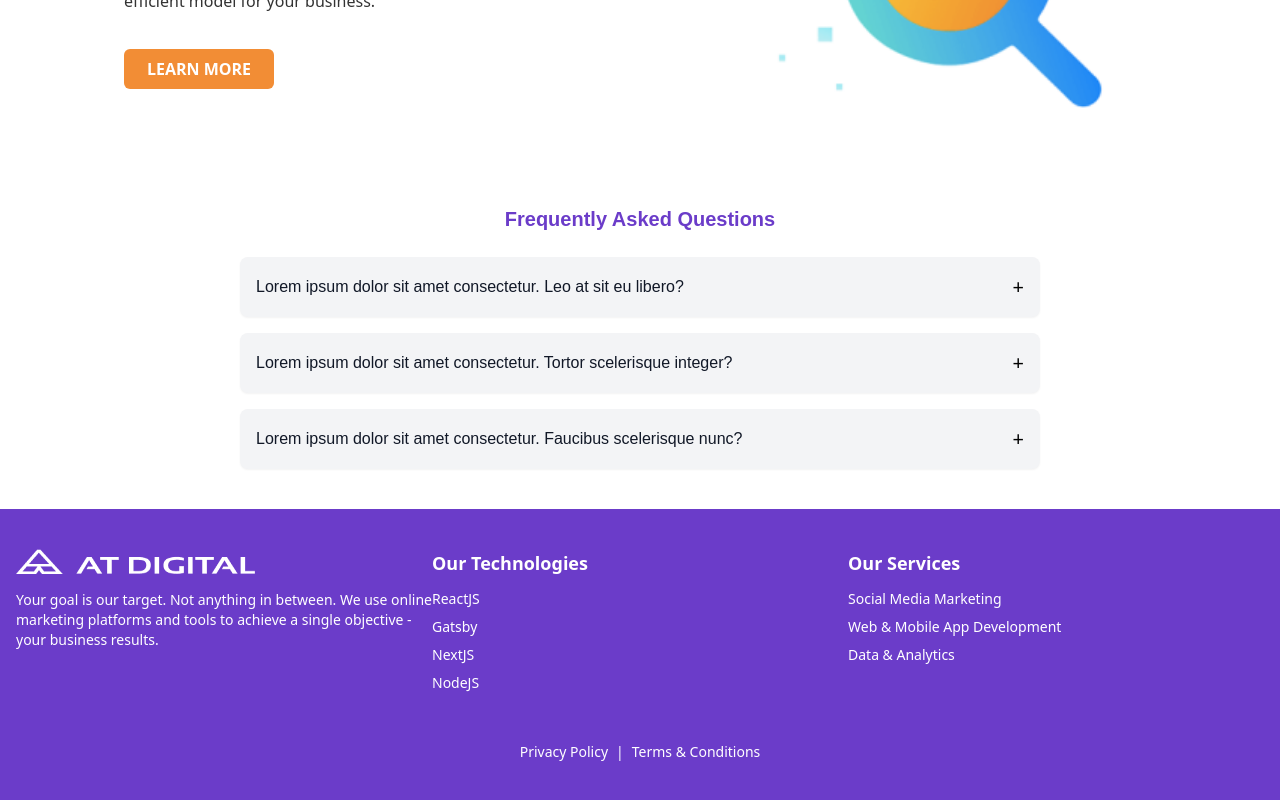
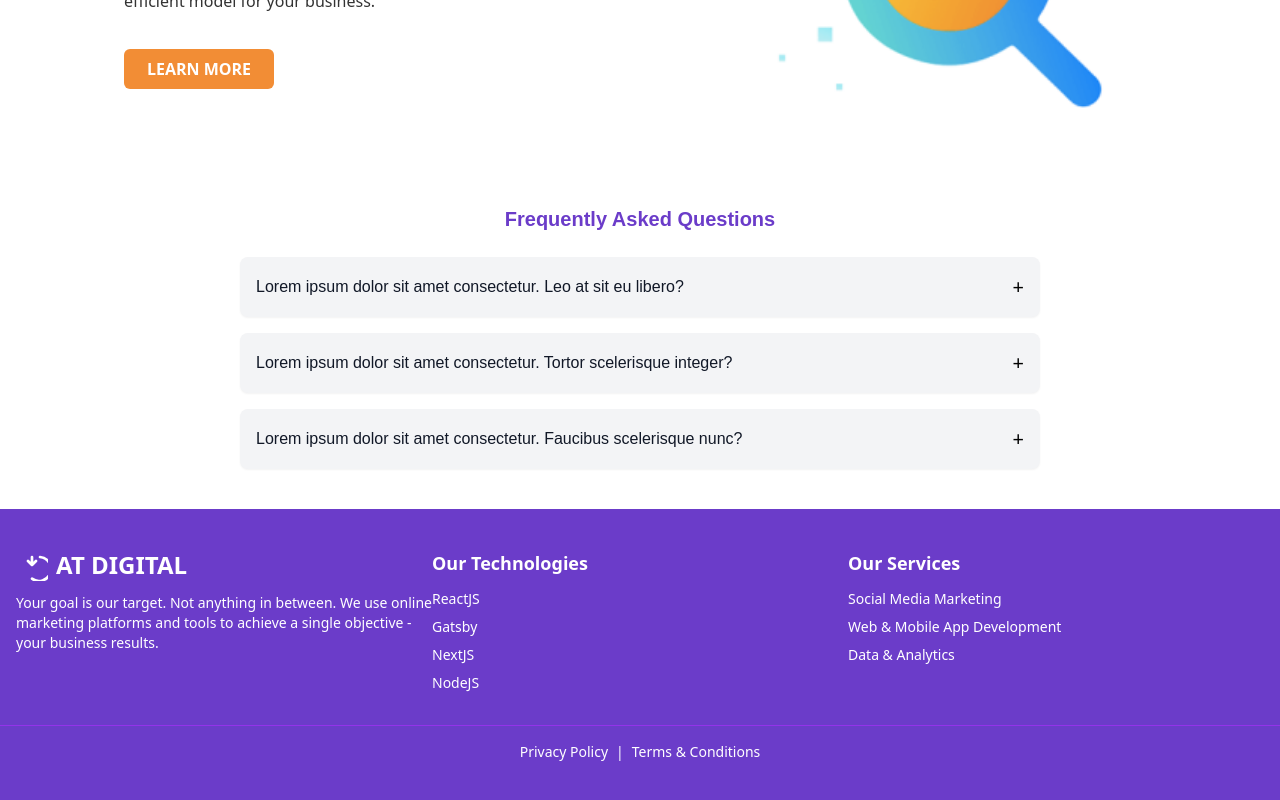
Before and after one commit to SusithD/landing-page, a React (Create React App) app: page / in a window 1280 px wide. Shown: the part 1548-2348 px from the top of the page. Built offline with nearby package versions, Linux system fonts and the light colour scheme.

Commit message:
NAv bar Bug Fixes

```diff
--- a/package.json
+++ b/package.json
@@ -3,6 +3,7 @@
   "version": "0.1.0",
   "private": true,
   "dependencies": {
+    "clsx": "^2.1.1",
     "cra-template": "1.2.0",
     "react": "^19.0.0",
     "react-dom": "^19.0.0",
--- a/src/components/Footer.jsx
+++ b/src/components/Footer.jsx
@@ -1,16 +1,32 @@
 import React from "react";
-import logo from "../assets/logo.png";
 
 const Footer = () => {
   return (
-    <footer className="bg-purpleCustom text-white py-10 mt-10">
+    <footer className="text-white py-10 mt-10" style={{ backgroundColor: '#6B3CC9' }}>
       <div className="container mx-auto px-4 flex flex-col md:flex-row justify-between items-start space-y-8 md:space-y-0">
         {/* Left Section */}
         <div className="w-full md:w-1/3">
-          <div>
-            <img src={logo} alt="Logo" className="w-[238.89px] h-[25px]" />
-          </div>
-          <p className="text-sm mt-4">
+          <h2 className="text-2xl font-bold mb-3 flex items-center">
+            <span className="mr-2">
+              {/* Logo Placeholder */}
+              <svg
+                xmlns="http://www.w3.org/2000/svg"
+                fill="none"
+                viewBox="0 0 24 24"
+                strokeWidth={2}
+                stroke="currentColor"
+                className="w-8 h-8"
+              >
+                <path
+                  strokeLinecap="round"
+                  strokeLinejoin="round"
+                  d="M12 6v6m0 0l3-3m-3 3L9 9m9-3a9 9 0 11-6 16.26"
+                />
+              </svg>
+            </span>
+            AT DIGITAL
+          </h2>
+          <p className="text-sm">
             Your goal is our target. Not anything in between. We use online
             marketing platforms and tools to achieve a single objective - your
             business results.
@@ -40,10 +56,10 @@ const Footer = () => {
       </div>
 
       {/* Bottom Section */}
-      <div className="border-t border-purpleCustom/70 mt-8 pt-4 text-center text-sm">
-        <span className="mr-2 cursor-pointer hover:underline">Privacy Policy</span>
+      <div className="border-t border-purple-600 mt-8 pt-4 text-center text-sm">
+        <span className="mr-2">Privacy Policy</span>
         <span>|</span>
-        <span className="ml-2 cursor-pointer hover:underline">Terms & Conditions</span>
+        <span className="ml-2">Terms & Conditions</span>
       </div>
     </footer>
   );
--- a/src/components/Navbar.jsx
+++ b/src/components/Navbar.jsx
@@ -1,5 +1,6 @@
 import React, { useState } from 'react';
 import logo from '../assets/logo.png';
+import clsx from 'clsx';
 
 const Navbar = () => {
   const [menuOpen, setMenuOpen] = useState(false);
@@ -13,7 +14,7 @@ const Navbar = () => {
         </div>
 
         {/* Desktop Navigation Links */}
-        <ul className={`md:flex space-x-[28px] ${menuOpen ? "block" : "hidden"}`}>
+        <ul className="hidden md:flex space-x-[28px]">
           <li><a href="#services" className="text-white hover:underline">Services</a></li>
           <li><a href="#about-us" className="text-white hover:underline">About Us</a></li>
           <li><a href="#contact-us" className="text-white hover:underline">Contact Us</a></li>
@@ -23,9 +24,27 @@ const Navbar = () => {
         {/* Mobile Menu Toggle (Hamburger) */}
         <button
           aria-label="Open Menu"
+          aria-expanded={menuOpen ? 'true' : 'false'}
+          aria-controls="mobile-menu"
           className="md:hidden focus:outline-none focus:ring-2 focus:ring-blue-500"
           onClick={() => setMenuOpen(!menuOpen)}
         >
+          {menuOpen ? (
+            <svg
+              className="h-6 w-6"
+              xmlns="http://www.w3.org/2000/svg"
+              fill="none"
+              viewBox="0 0 24 24"
+              stroke="currentColor"
+            >
+              <path
+                strokeLinecap="round"
+                strokeLinejoin="round"
+                strokeWidth={2}
+                d="M6 18L18 6M6 6l12 12"
+              />
+            </svg>
+          ) : (
             <svg
               className="h-6 w-6"
               xmlns="http://www.w3.org/2000/svg"
@@ -40,14 +59,42 @@ const Navbar = () => {
                 d="M4 6h16M4 12h16M4 18h16"
               />
             </svg>
+          )}
         </button>
       </nav>
 
       {/* Mobile Sidebar Menu */}
       <div
-        className={`fixed top-[-201px] left-[-100%] w-[375px] h-[812px] bg-white p-[16px_20px] transition-all duration-300 ${menuOpen ? 'left-0' : ''}`}
+        id="mobile-menu"
+        className={clsx(
+          "fixed top-0 left-0 w-full h-full bg-white text-black flex flex-col justify-start items-start p-8 transition-transform duration-300",
+          menuOpen ? "translate-x-0" : "-translate-x-full"
+        )}
       >
-        <ul className="flex flex-col space-y-4">
+        {/* Close Button */}
+        <button
+          className="self-end mb-6"
+          onClick={() => setMenuOpen(false)}
+        >
+          <svg
+            className="h-6 w-6 text-black"
+            xmlns="http://www.w3.org/2000/svg"
+            fill="none"
+            viewBox="0 0 24 24"
+            stroke="currentColor"
+          >
+            <path
+              strokeLinecap="round"
+              strokeLinejoin="round"
+              strokeWidth={2}
+              d="M6 18L18 6M6 6l12 12"
+            />
+          </svg>
+        </button>
+
+        {/* Menu Items */}
+        <ul className="flex flex-col space-y-6 text-lg font-medium">
+          <li><a href="#home" className="text-black">Home</a></li>
           <li><a href="#services" className="text-black">Services</a></li>
           <li><a href="#about-us" className="text-black">About Us</a></li>
           <li><a href="#contact-us" className="text-black">Contact Us</a></li>
```
Also changed, not shown: 1 other file (tests, documents, lock files or other folders). Lines whose indentation alone changed are shown as unchanged.
